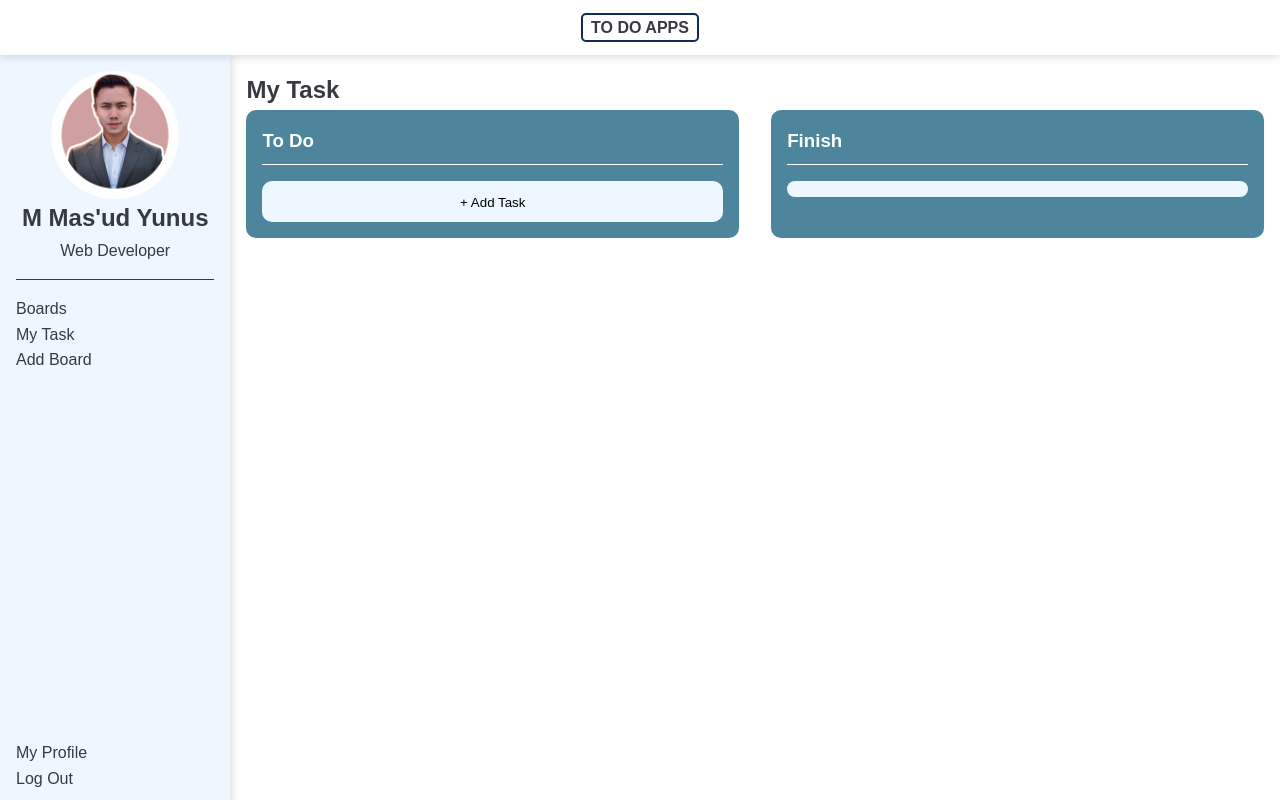
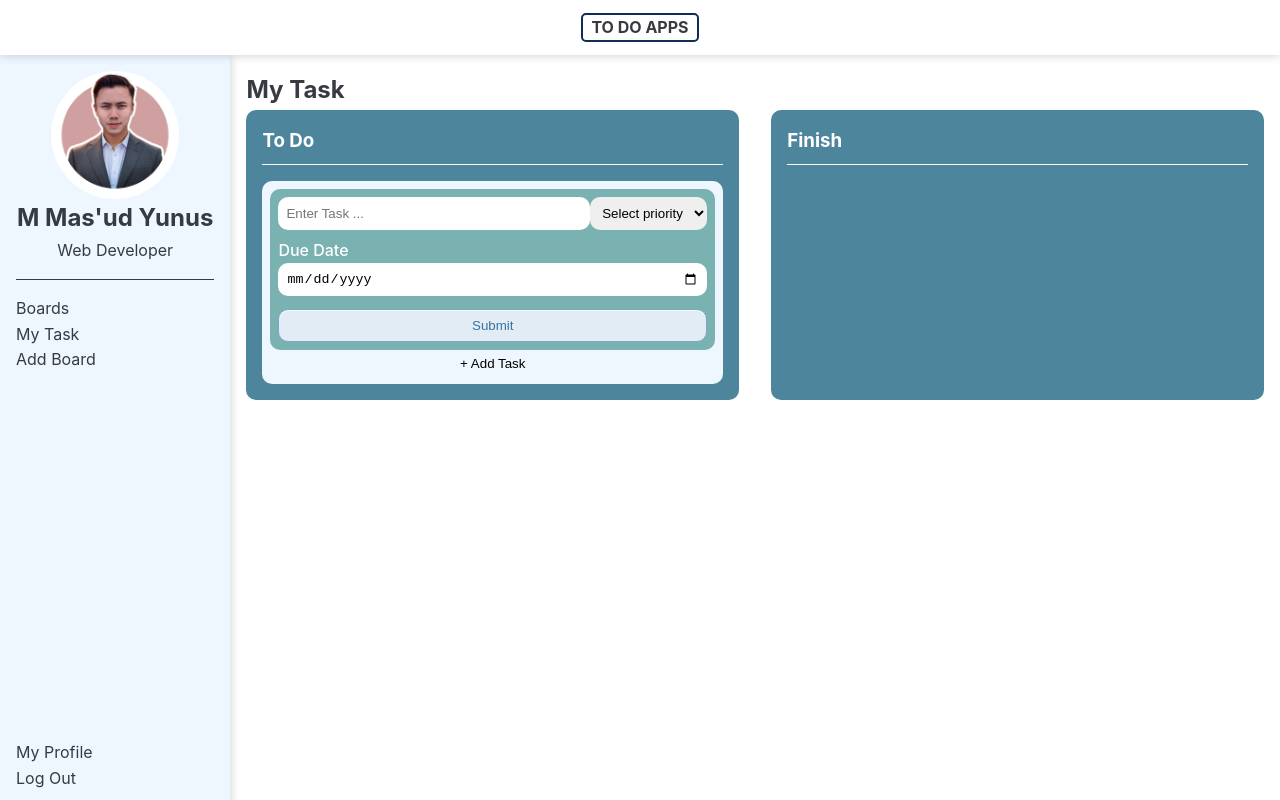
Before and after one commit to heyymasud/to-do-apps, a plain HTML site: page index.html in a window 1280 px wide. Both pictures are taken after a click on the button "+ Add Task". Drawn offline with Linux system fonts and the light colour scheme.

Commit message:
feat: js crud

```diff
--- a/content/css/style.css
+++ b/content/css/style.css
@@ -5,10 +5,11 @@
 }
 
 body {
-    font-family: Arial, sans-serif;
+    font-family: -apple-system,system-ui,"Segoe UI","Liberation Sans",sans-serif;
     line-height: 1.6;
     background-color: #fff;
     color: #373A40;
+
 }
 
 ul {
@@ -20,10 +21,12 @@ a {
     color: inherit;
 }
 
+
 button {
     background-color: transparent;
     border: none;
     cursor: pointer;
+    transition: all 200ms ease-in-out;
 }
 
 button:hover {
@@ -116,11 +119,78 @@ nav {
     border-bottom: #fff 1px solid;
     padding-bottom: 0.5rem;
 }
-.tasklist {
+.taskcontainer {
     background-color: #EEF7FF;
     padding: 0.5rem;
     border-radius: 10px;
 }
-.tasklist button {
+.taskcontainer button {
     width: 100%;
 }
+
+.taskform {
+    display: flex;
+    flex-direction: column;
+    color: #fff;
+    background-color: #7AB2B2;
+    padding: 0.5rem;
+    border-radius: 10px;
+    font-weight: 500;
+
+}
+
+.inputgroup {
+    display: flex;
+    flex-direction: row;
+    justify-content: space-between;
+    padding-bottom: 0.5rem;
+}
+.taskinput {
+    width: 73%;
+}
+
+.taskinput, .taskselect, .taskdate {
+    padding: 0.5rem;
+    border-radius: 10px;
+    border: none;
+}
+.taskdate {
+    margin-bottom: .8rem ;
+}
+
+.tasksubmit {
+    background-color: #e1ecf4;
+    border-radius: 10px;
+    border: 1px solid #7aa7c7;
+    box-shadow: rgba(255, 255, 255, .7) 0 1px 0 0 inset;
+    color: #39739d;
+    cursor: pointer;
+    margin: 0;
+    outline: none;
+    padding: 8px .8em;
+    text-align: center;
+    text-decoration: none;
+  }
+
+  .tasksubmit:hover,
+  .tasksubmit:focus {
+    background-color: #b3d3ea;
+    color: #2c5777;
+  }
+
+  .tasksubmit:focus {
+    box-shadow: 0 0 0 4px rgba(0, 149, 255, .15);
+  }
+
+  .tasksubmit:active {
+    background-color: #a0c7e4;
+    box-shadow: none;
+    color: #2c5777;
+  }
+
+  .tasklist li {
+    background-color: #7AB2B2;
+    padding: 0.5rem;
+    border-radius: 10px;
+    margin-bottom: 0.5rem;
+  }
--- a/content/js/main.js
+++ b/content/js/main.js
@@ -1,10 +1,75 @@
 // VARIABEL
 const addTask = document.getElementById('addtask');
 
+//Memunculkan Task
+const showTasks = function () {
+    const tasks = JSON.parse(localStorage.getItem('tasks'));
+    tasks.forEach(task => {
+        const taskList = document.querySelector('.tasklist');
+        const HTMLString = `
+        <li class="taskitem">
+        <div class="listgroup1">
+        <input type="checkbox" class="taskcheck">
+        <span class="tasktext">${task.task}</span>
+        <span class="taskpriority">${task.priority}</span>
+        </div>
+        <span class="taskdate">${task.duedate}</span>
+        <button type="button" class="taskdelete">Delete</button>
+        </li>`
+        taskList.insertAdjacentHTML('afterbegin', HTMLString);
+    });
+}
+document.addEventListener('DOMContentLoaded', showTasks);
 
-// Tambah Task
+
+// Tambah input Task
 const inputField = function () {
+    const targetInput = document.querySelector('.taskcontainer');
+    const HTMLString = `
+    <form id="taskForm" class="taskform">
+    <div class="inputgroup">
+        <input type="text" class="taskinput" placeholder="Enter Task ...">
+        <select class="taskselect">
+            <option selected disabled>Select priority</option>
+            <option value="high">High</option>
+            <option value="medium">Medium</option>
+            <option value="low">Low</option>
+        </select>
+    </div>
+        <label for="duedate">Due Date</label>
+        <input type="date" id="duedate" class="taskdate">
+        <button type="submit" class="tasksubmit">Submit</button>
+    </form>
+    `
+    targetInput.insertAdjacentHTML('afterbegin', HTMLString);
 
+    const taskForm = document.getElementById('taskForm');
+    taskForm.addEventListener('submit', taskSubmit);
+}
+
+addTask.addEventListener('click', inputField);
+
+// Tambahkan Task ke local database
+const taskSubmit = function (event) {
+    event.preventDefault();
+    const taskInput = document.querySelector('.taskinput');
+    const taskSelect = document.querySelector('.taskselect');
+    const taskDate = document.querySelector('.taskdate');
+
+    const task = taskInput.value;
+    const priority = taskSelect.value;
+    const duedate = taskDate.value;
+
+    const taskObject = {
+        task: task,
+        priority: priority,
+        duedate: duedate
+    }
+
+    const tasks = JSON.parse(localStorage.getItem('tasks')) || [];
+    tasks.push(taskObject);
+    localStorage.setItem('tasks', JSON.stringify(tasks));
+    taskForm.style.display = 'none';
 }
 
 
--- a/index.html
+++ b/index.html
@@ -41,17 +41,16 @@
         <main id="maincontent">
             <section id="task" class="taskcard">
                 <h3>To Do</h3>
+                <div class="taskcontainer">
                 <ul class="tasklist">
-                    <li>
-                        <button id="addtask">+ Add Task</button>
-                    </li>
                 </ul>
+                <button type="button" id="addtask">+ Add Task</button>
+            </div>
             </section>
             <section id="finish" class="taskcard">
                 <h3>Finish</h3>
                 <ul class="tasklist">
-                    <li>
-                    </li>
+
                 </ul>
             </section>
         </main>
```
